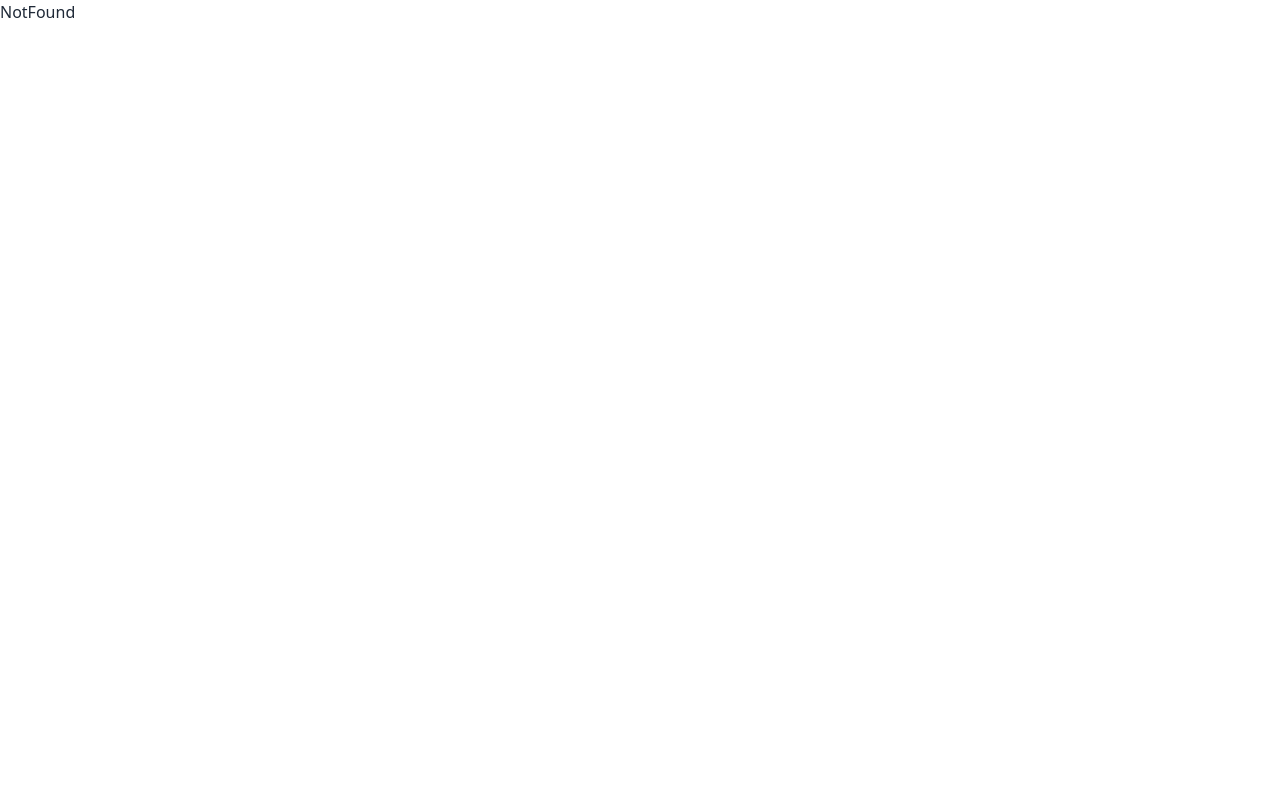
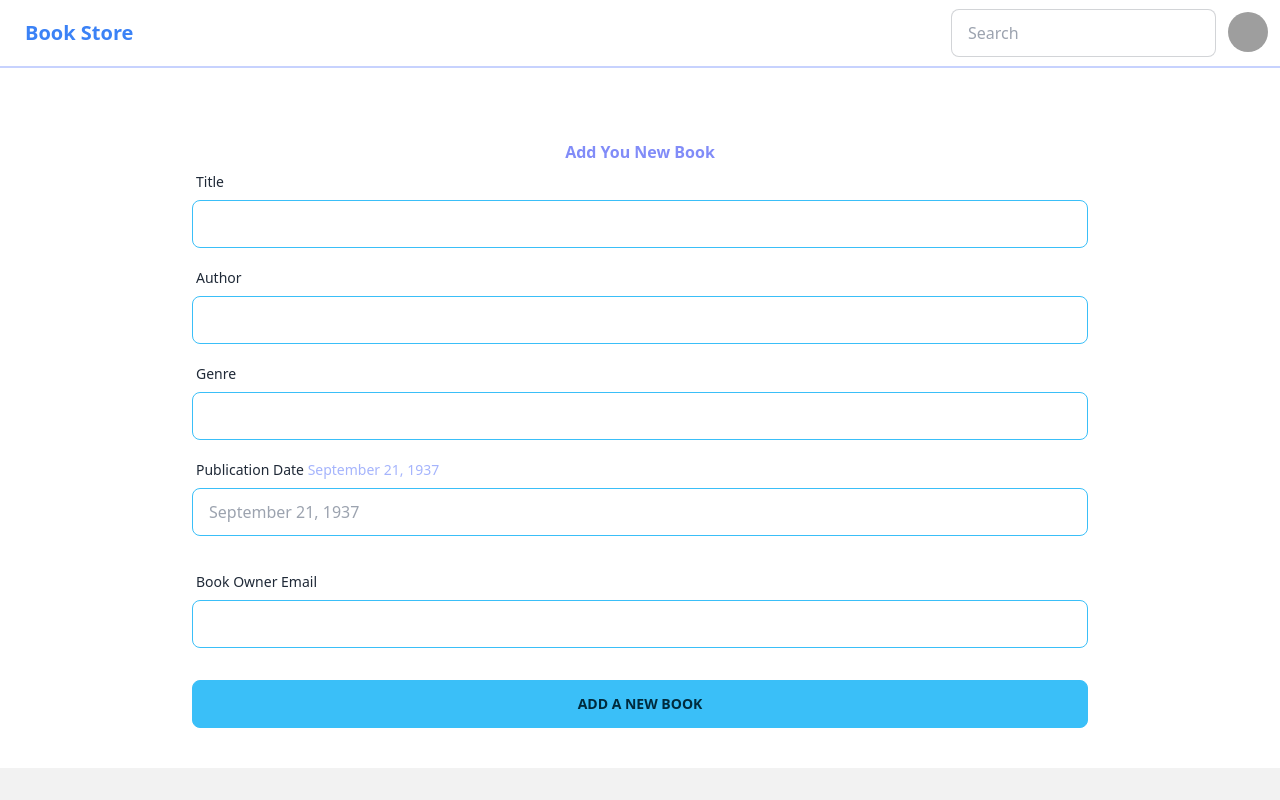
Before and after one commit to SalmanIbnaKabir/Assignment-5-frontEnd, a React (Vite) app: page /add-new-book in a window 1280 px wide. Shown: the top 800 px of the page. Built offline with nearby package versions, Linux system fonts and the light colour scheme; grey boxes are pictures that could not be loaded.

Commit message:
add a new book page add api intrigate

```diff
--- a/src/layouts/Navbar.tsx
+++ b/src/layouts/Navbar.tsx
@@ -35,10 +35,10 @@ export default function Navbar() {
           </label>
           <ul tabIndex={0} className="mt-3 z-[1] p-2 shadow menu menu-sm dropdown-content bg-base-100 rounded-box w-52">
             <li>
-              <a className="justify-between">
+              <Link to="/add-new-book" className="justify-between">
                 Add a Book
                 <span className="badge">New</span>
-              </a>
+              </Link>
             </li>
             {
               !user?.email && <>
--- /dev/null
+++ b/src/pages/AddNewBook.tsx
@@ -0,0 +1,89 @@
+import { useForm } from 'react-hook-form'
+import toast, { Toaster } from 'react-hot-toast';
+import { useAppSelector } from '../redux/hook';
+import { useCreateBookMutation } from '../redux/features/book/bookApi';
+
+
+interface IAddBook {
+  title: string;
+  author: string;
+  genre: string;
+  publicationDate: string;
+  owner: string;
+}
+
+
+export default function AddNewBook() {
+
+  const { user } = useAppSelector(state => state.user)
+  // console.log(user.email)
+
+  const { register, handleSubmit, formState: { errors }, reset } = useForm()
+  const [createBook, { isLoading }] = useCreateBookMutation()
+
+
+  const handleAddNewBook = (data) => {
+    createBook(data).unwrap()
+      .then((payload) => {
+        toast.success(payload.message);
+        reset()
+      })
+      .catch((error) => {
+        toast.error(error.data.message)
+        reset()
+
+      })
+  }
+
+  return (
+    <div className="max-w-4xl m-auto my-8">
+      <h1 className="text-center font-bold text-indigo-400">Add  You New Book</h1>
+      <form onSubmit={handleSubmit(handleAddNewBook)} >
+        <div className="form-control w-full  mb-3">
+          <label className="label"><span className="label-text">Title</span></label>
+          <input type="text" className="input input-bordered input-info w-full" {...register('title', { required: "Title  is required" })} />
+
+          {errors.title && <p className='text-red-600 text-sm pt-2'>{errors.title.message}</p>}
+
+
+        </div>
+
+        <div className="form-control w-full  mb-3">
+          <label className="label"><span className="label-text">Author</span></label>
+          <input type="text" className="input input-bordered input-info w-full" {...register('author', { required: "Author  is required" })} />
+          {errors.author && <p className='text-red-600 text-sm pt-2'>{errors.author.message}</p>}
+
+
+        </div>
+
+        <div className="form-control w-full  mb-3">
+          <label className="label"><span className="label-text">Genre</span></label>
+          <input type="text" className="input input-bordered input-info w-full" {...register('genre', { required: "genre is required" })} />
+
+          {errors.genre && <p className='text-red-600 text-sm pt-2'>{errors.genre.message}</p>}
+
+        </div>
+
+        <div className="form-control w-full  mb-7">
+          <label className="label"><span className="label-text">Publication Date <span className='text-indigo-300'> September 21, 1937</span></span></label>
+          <input type="text" placeholder='September 21, 1937' className="input input-bordered input-info w-full" {...register('publicationDate', { required: "publication Date is required" })} />
+          {errors.publicationDate && <p className='text-red-600 text-sm pt-2'>{errors.publicationDate.message}</p>}
+        </div>
+
+
+        <div className="form-control w-full  mb-8">
+          <label className="label"><span className="label-text">Book Owner Email</span></label>
+          <input type="text" readOnly defaultValue={user?.email ?? ''} className="input input-bordered input-info w-full" {...register('owner', { required: "owner email is required" })} />
+
+        </div>
+
+
+
+        <input type="submit" disabled={isLoading} className='btn  btn-info w-full' value='Add A New Book' />
+
+      </form>
+
+      <Toaster />
+    </div>
+  )
+}
--- a/src/pages/BookDetails.tsx
+++ b/src/pages/BookDetails.tsx
@@ -3,7 +3,7 @@ import { useDeleteBookMutation, useSingleBookQuery } from '../redux/features/boo
 import toast, { Toaster } from 'react-hot-toast'
 
 export default function BookDetails() {
-  const { id } = useParams()
+  const { id, } = useParams()
   // eslint-disable-next-line @typescript-eslint/no-unused-vars
   const { data, isLoading } = useSingleBookQuery(id)
   const [deleteBook, { isError, isSuccess }] = useDeleteBookMutation()
--- a/src/pages/Books.tsx
+++ b/src/pages/Books.tsx
@@ -1,15 +1,33 @@
-
-import BookCard from '../components/BookCard'
-import { useGetBooksQuery } from '../redux/features/book/bookApi'
-import { IBook } from '../types/type'
+import BookCard from '../components/BookCard';
+import { useGetBooksQuery } from '../redux/features/book/bookApi';
+import { IBook } from '../types/type';
 
 export default function Books() {
-  // eslint-disable-next-line @typescript-eslint/no-unused-vars
-  const { data, isLoading, error } = useGetBooksQuery(undefined, { refetchOnMountOrArgChange: true })
+  const { data, isLoading, error } = useGetBooksQuery(undefined, { refetchOnMountOrArgChange: true });
+
+  if (isLoading) {
+    return <div>Loading...</div>;
+  }
+
+  if (error) {
+    return <div>Error loading data</div>;
+  }
+
+  const bookData = data?.data;
+
+  const sortedBooks = [...bookData].sort((a, b) => {
+    const dateA = new Date(a.createdAt);
+    const dateB = new Date(b.createdAt);
+    return dateB.getTime() - dateA.getTime();
+  });
+
+  const top10Books = sortedBooks.slice(0, 10);
 
   return (
     <div className="text-red-500 grid lg:grid-cols-3 gap-10 md:grid-cols-2 grid-cols-1 pb-20 ">
-      {data?.data.map((book: IBook) => <BookCard bookData={book} key={book._id} />)}
+      {top10Books.map((book: IBook) => (
+        <BookCard bookData={book} key={book._id} />
+      ))}
     </div>
-  )
+  );
 }
--- a/src/pages/Home.tsx
+++ b/src/pages/Home.tsx
@@ -3,7 +3,8 @@ import Books from "./Books"
 
 
 export default function Home() {
-  // const numbers = [1, 2, 3, 4, 5, 6, 7, 8,]
+  // const numbers = [1, 2, 3, 4, 5, 6, 7, 8,
+
   return (
     <Books />
   )
--- a/src/redux/features/book/bookApi.ts
+++ b/src/redux/features/book/bookApi.ts
@@ -21,6 +21,13 @@ const bookApi = api.injectEndpoints({
         body: data,
       }),
     }),
+    createBook: builder.mutation({
+      query: (data) => ({
+        url: `/book/create-book`,
+        method: "POST",
+        body: data,
+      }),
+    }),
   }),
 });
 
@@ -29,4 +36,5 @@ export const {
   useSingleBookQuery,
   useDeleteBookMutation,
   useUpdateBookMutation,
+  useCreateBookMutation,
 } = bookApi;
--- a/src/routes/routes.tsx
+++ b/src/routes/routes.tsx
@@ -7,6 +7,7 @@ import Login from '../pages/Login';
 import Signup from '../pages/Signup';
 import NotFound from '../pages/NotFound';
 import UpdateBook from '../pages/UpdateBook';
+import AddNewBook from '../pages/AddNewBook';
 
 const routes = createBrowserRouter([
   {
@@ -24,6 +25,10 @@ const routes = createBrowserRouter([
       {
         path: "/book-update/:id",
         element: <UpdateBook />
+      },
+      {
+        path: "/add-new-book",
+        element: <AddNewBook />
       }
     ]
   },
```
